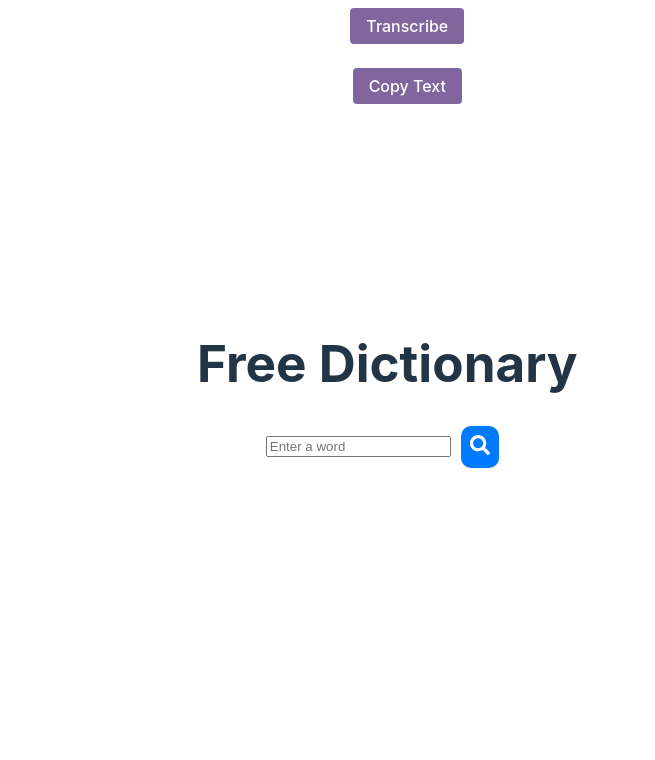
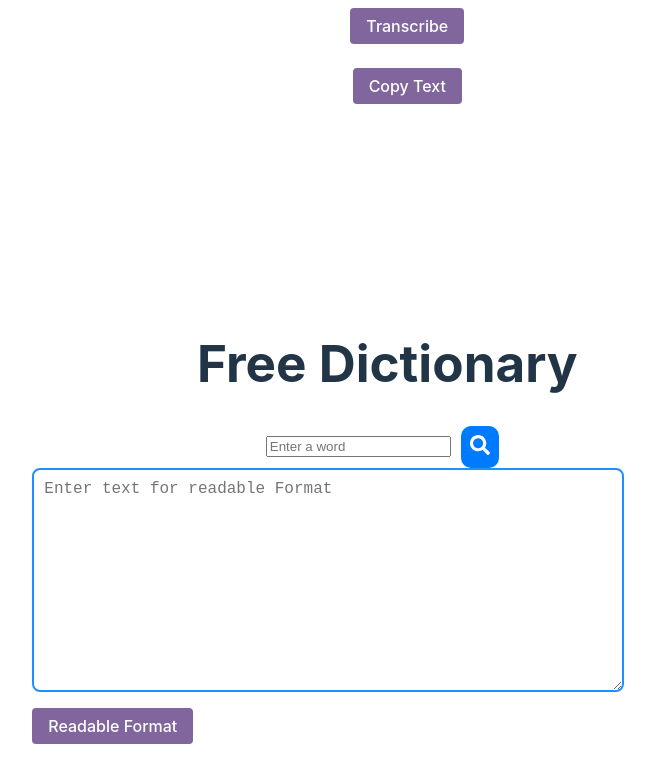
Before and after one commit to ekansh-vedi/text-utilization, a React (Vite) app: page / in a window 1280 px wide. Shown: the part 2099-2859 px from the top of the page, without its empty margins (71-726 px from the left). Before the commit the page ends 2567 px from the top, so only its background shows below. Built offline with nearby package versions, Linux system fonts and the light colour scheme.

Commit message:
added readable feature

```diff
--- a/src/App.jsx
+++ b/src/App.jsx
@@ -5,6 +5,7 @@ import ImageTextExtractor from './ImageTextExtractor';
 // import WordToPDFConverter from './WordToPdfConverter';
 import AudioToTextConverter from './AudioToText';
 import DictionaryComponent from './Dictionary';
+import Summarizers from './Summarizers';
 
 
 
@@ -19,6 +20,7 @@ function App() {
  {/* <WordToPDFConverter/> */}
  <AudioToTextConverter/>
  <DictionaryComponent/>
+ <Summarizers/>
     </div>
   );
 }
--- /dev/null
+++ b/src/Summarizers.jsx
@@ -0,0 +1,41 @@
+import  { useState } from 'react';
+
+const Summarizer = () => {
+  const [inputText, setInputText] = useState('');
+  const [summarizedText, setSummarizedText] = useState([]);
+
+  const handleInputChange = (e) => {
+    setInputText(e.target.value);
+  };
+
+  const summarizeText = () => {
+    // Logic to summarize the input text into bullet points
+    // You can use libraries like natural language processing (NLP) or create custom logic
+
+    // For demonstration purposes, let's split the text by sentences and create bullet points
+    const sentences = inputText.split('. ');
+    const summarized = sentences.map((sentence, index) => (
+      <li key={index}>{sentence}</li>
+    ));
+
+    setSummarizedText(summarized);
+  };
+
+  return (
+    <div>
+      <textarea
+        value={inputText}
+        onChange={handleInputChange}
+        placeholder="Enter text for readable Format"
+        rows={10}
+        cols={50}
+      />
+      <button onClick={summarizeText}>Readable Format</button>
+      <ul>
+        {summarizedText}
+      </ul>
+    </div>
+  );
+};
+
+export default Summarizer;
```
